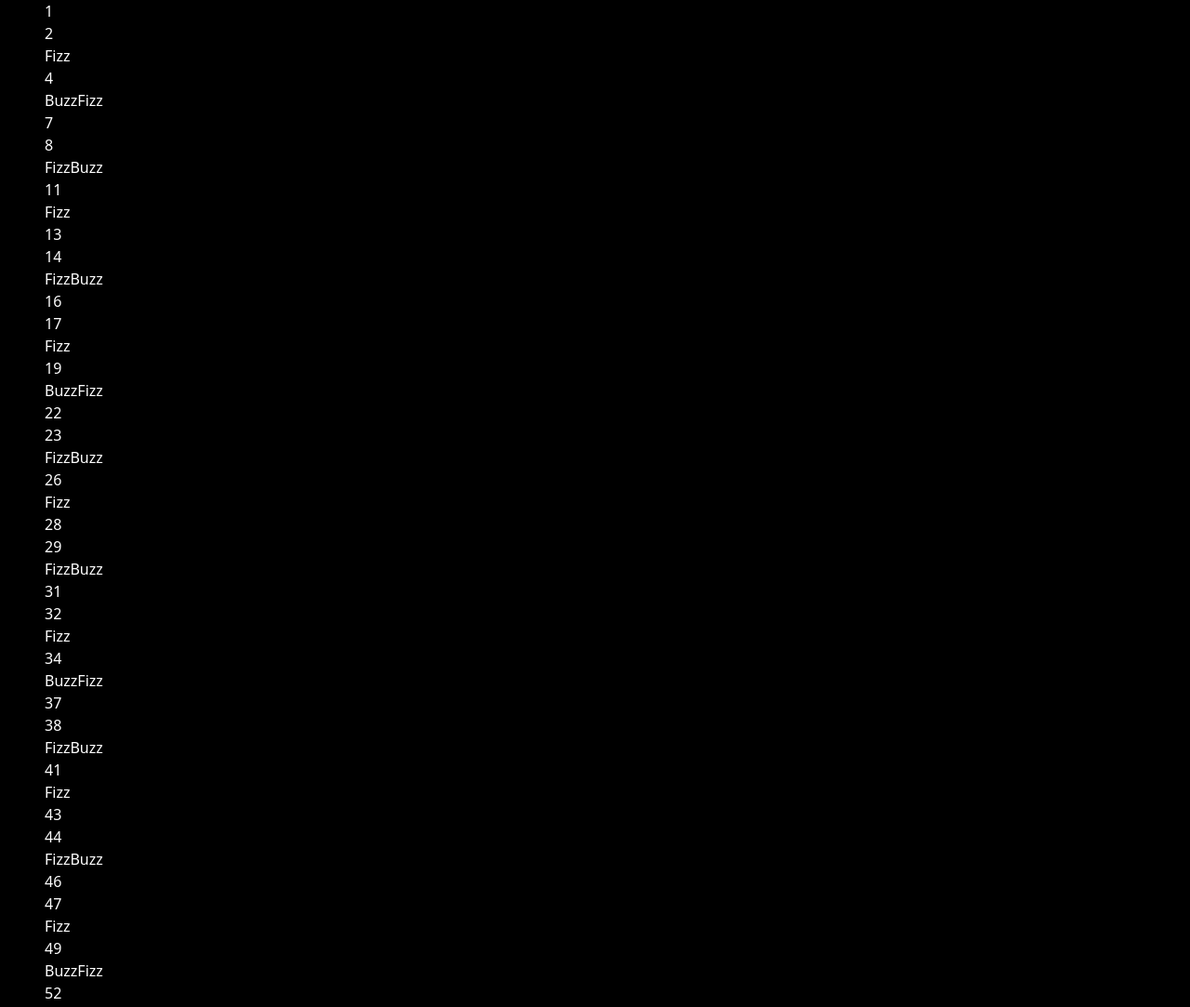
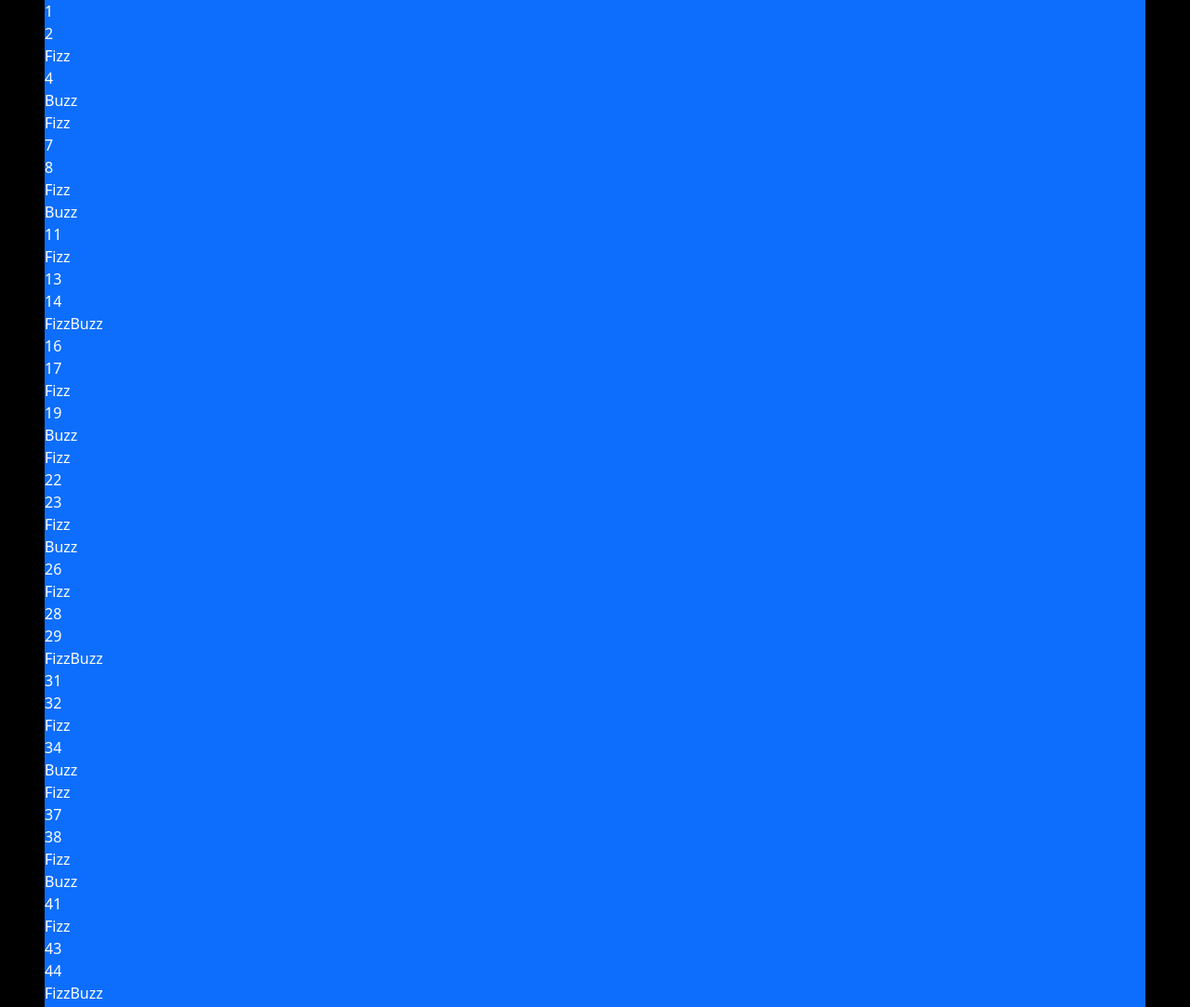
Before and after one commit to GiuseppeDeRosa1992/js-fizzbuzz, a plain HTML site: page index.html in a window 1280 px wide. Shown: the top 1083 px of the page at 93% size. Drawn offline with nearby package versions, Linux system fonts and the light colour scheme.

Commit message:
added div inside listNumber.innerHTML

```diff
--- a/index.html
+++ b/index.html
@@ -12,7 +12,7 @@
 
     <main>
         <div class="list-number px-5">
-            <div class="number">
+            <div class="number bg-primary">
 
             </div>
         </div>
--- a/js/main.js
+++ b/js/main.js
@@ -7,24 +7,23 @@ for (numberVariable = 1; numberVariable <=100; numberVariable++) {
     //Creo div in pagina e gli do il valore dei numeri da 1 a 100
     let listNumber = document.querySelector("div.number")
         const div = `<div>${numberVariable}</div>`;
-
     //Multipli di 3e5
     if (numberVariable % 3 == 0 && numberVariable % 5 == 0) {
         console.log(numberVariable,"FizzBuzz")
         //immetto in Pagina fizzbuzz ai multipli di 3e5
-        listNumber.innerHTML += "FizzBuzz"
+        listNumber.innerHTML += `<div>FizzBuzz</div>`
     }
     //Multipli di 3
         else if (numberVariable % 3 ==0) {
         console.log(numberVariable,"Fizz")
         //immetto in Pagina fizzbuzz ai multipli di 3
-        listNumber.innerHTML += "Fizz"
+        listNumber.innerHTML += `<div>Fizz</div>`
     }
     //Multipli di 5
         else if (numberVariable % 5 ==0) {
         console.log(numberVariable,"Buzz")
         //immetto in Pagina fizzbuzz ai multipli di 5
-        listNumber.innerHTML += "Buzz"
+        listNumber.innerHTML += `<div>Buzz</div>`
     }
     //TuTTi gli altri Numeri
         else {
```
